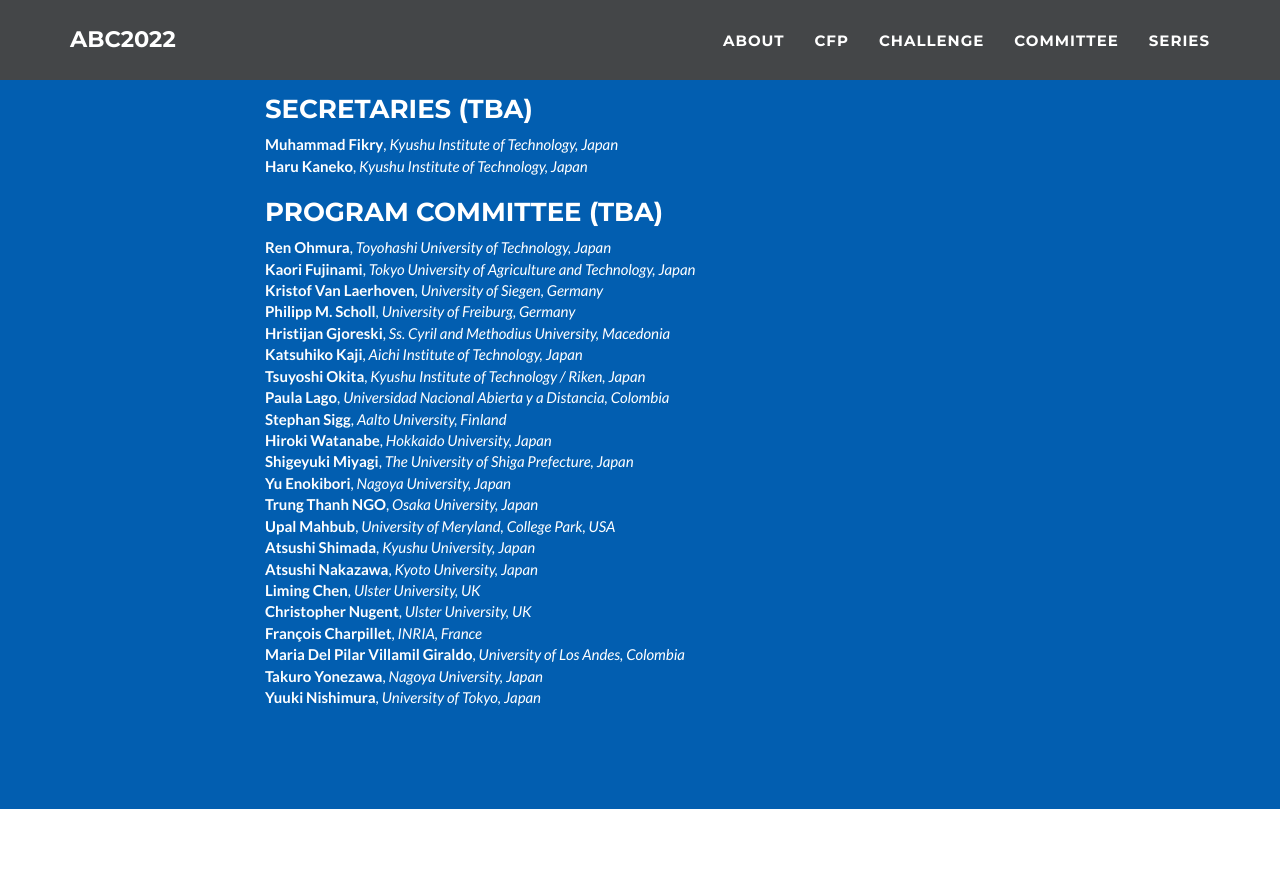
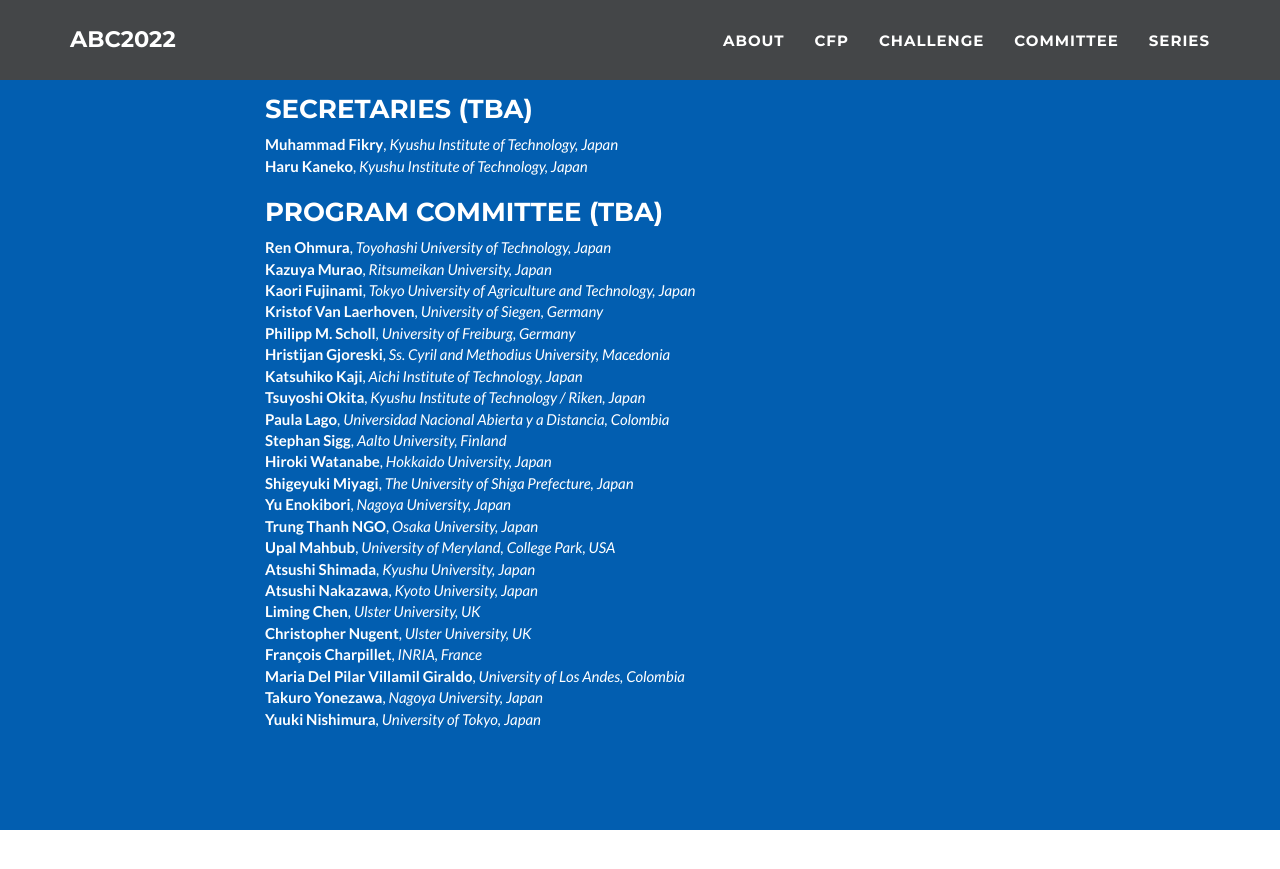
Before and after one commit to abc-research/abc-research.github.io, a Jekyll site: the page built from index.html, in a window 1280 px wide and 900 px high, scrolled down 4363 px. Shown: the top 869 px of the window. Built offline with Jekyll 4.4.1, drawn with Linux system fonts in a browser that asks for light colours; part of the change alters nothing that is shown.

Commit message:
Update _config.yml

```diff
--- a/_config.yml
+++ b/_config.yml
@@ -264,8 +264,8 @@ committee:
     member:
       - name: Ren Ohmura
         affil: Toyohashi University of Technology, Japan
-#      - name: Kazuya Murao
-#        affil: Ritsumeikan University, Japan
+      - name: Kazuya Murao
+        affil: Ritsumeikan University, Japan
       - name: Kaori Fujinami
         affil: Tokyo University of Agriculture and Technology, Japan
       - name: Kristof Van Laerhoven
```
